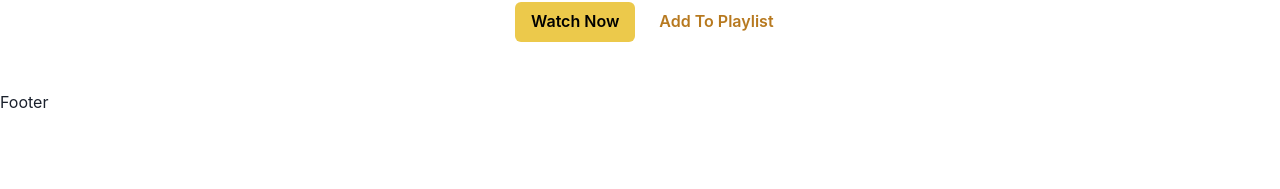
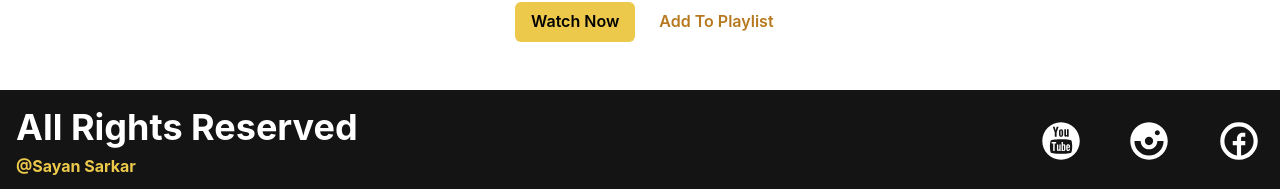
Before and after one commit to SayanSarkar7/CourseAcademy, a React (Create React App) app: page /courses in a window 1280 px wide. Shown: the part 718-907 px from the top of the page. Before the commit the page ends 832 px from the top, so only its background shows below. Built offline with nearby package versions, Linux system fonts and the light colour scheme.

Commit message:
footer updated

```diff
--- a/src/components/Layout/Footer/Footer.jsx
+++ b/src/components/Layout/Footer/Footer.jsx
@@ -1,9 +1,43 @@
-import React from 'react'
+import { Box, Heading, HStack, Stack, VStack } from '@chakra-ui/react';
+import React from 'react';
+import {
+  TiSocialYoutubeCircular,
+  TiSocialInstagramCircular,
+  TiSocialFacebookCircular,
+} from 'react-icons/ti';
 
 const Footer = () => {
   return (
-    <div>Footer</div>
-  )
-}
+    <Box backgroundColor={'blackAlpha.900'} padding={'4'} minH={'10vh'}>
+      <Stack direction={['column', 'row']}>
+        <VStack alignItems={['center', 'flex-start']} width={'full'}>
+          <Heading children={'All Rights Reserved'} color={'white'} />
+          <Heading
+            children={'@Sayan Sarkar'}
+            color={'yellow.400'}
+            fontFamily={'body'}
+            size={'sm'}
+          />
+        </VStack>
+        <HStack
+          spacing={['2', '10']}
+          justifyContent={'center'}
+          color={'white'}
+          fontSize={'50'}
+        >
+          <a href={'https://www.youtube.com/'} target={'_blank'}>
+            <TiSocialYoutubeCircular />
+          </a>
+          <a href={'https://www.instagram.com/'} target={'_blank'}>
+            <TiSocialInstagramCircular />
+          </a>
+          <a href={'https://www.facebook.com/'} target={'_blank'}>
+            <TiSocialFacebookCircular />
+          </a>
+        </HStack>
+      </Stack>
+    </Box>
+  );
+};
 
-export default Footer
+export default Footer;
```
